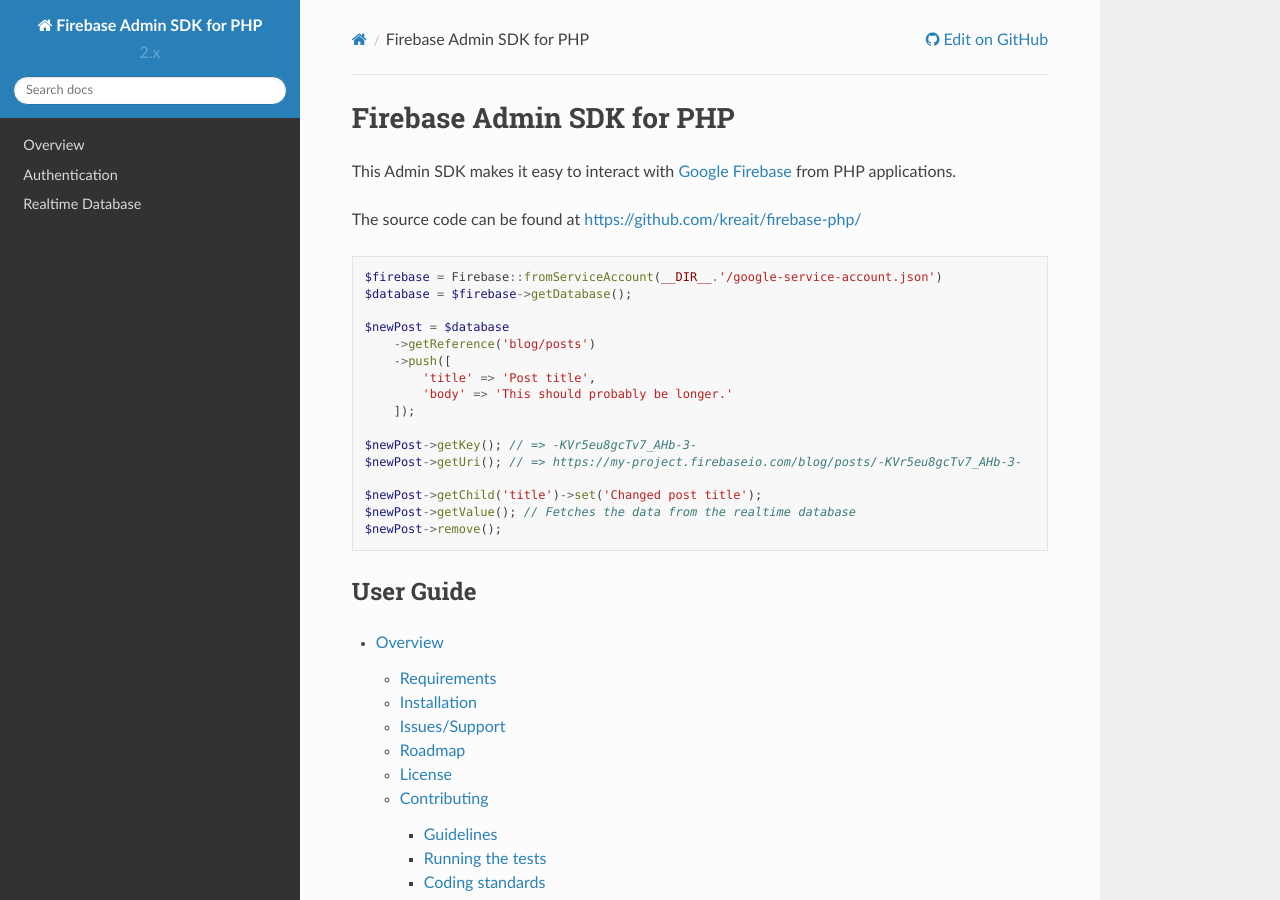
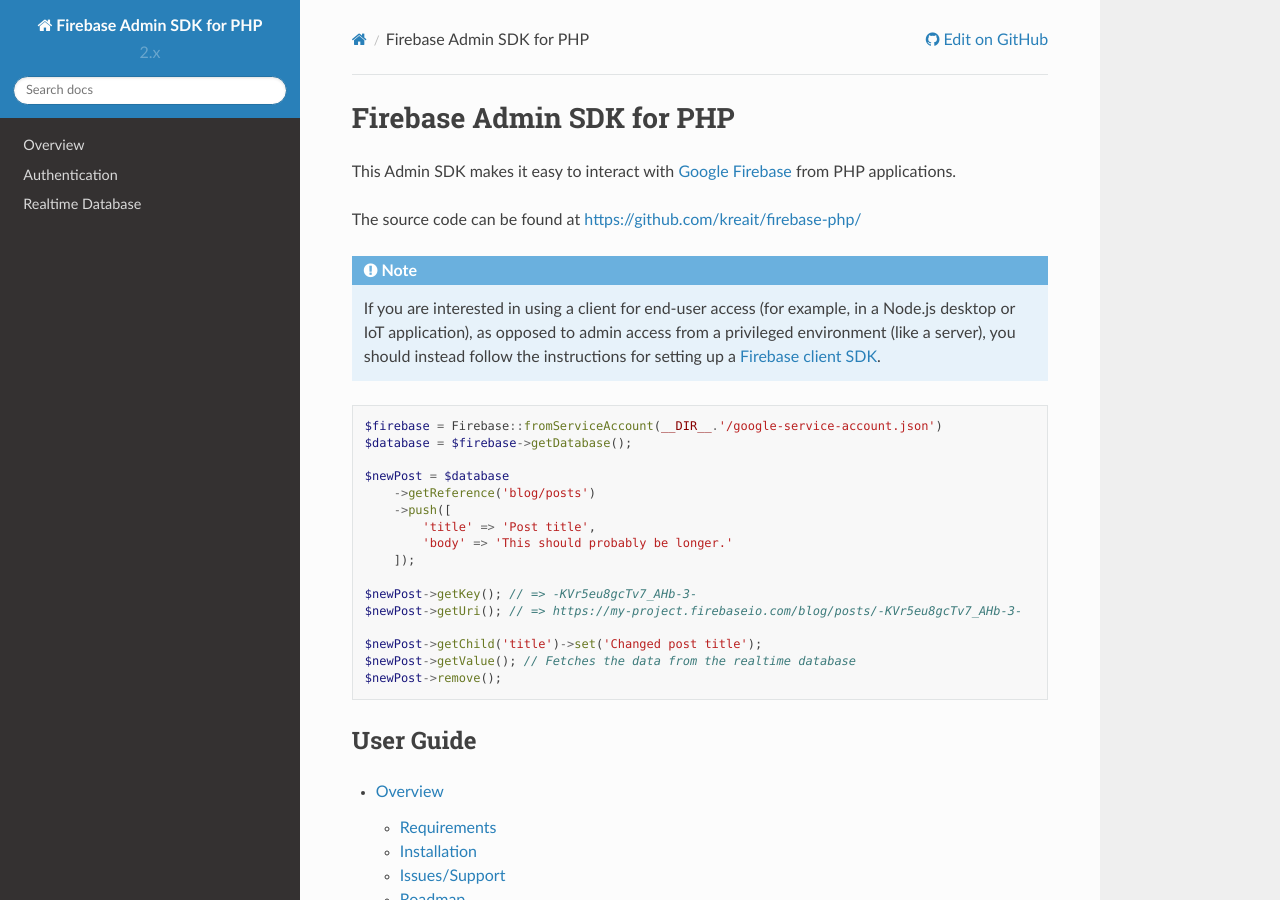
Before and after one commit to kreait/firebase-php, a Sphinx documentation site: the page built from docs/index.rst, in a window 1280 px wide and 900 px high. Built offline with Sphinx 7.4.7 and the Read the Docs theme 2.0.0, drawn with Linux system fonts in a browser that asks for light colours.

Commit message:
Add distinction from client SDKs

```diff
--- a/docs/index.rst
+++ b/docs/index.rst
@@ -8,6 +8,12 @@
 from PHP applications.
 
 The source code can be found at https://github.com/kreait/firebase-php/
+
+.. note::
+    If you are interested in using a client for end-user access (for example, in a Node.js desktop
+    or IoT application), as opposed to admin access from a privileged environment (like a server),
+    you should instead follow the instructions for setting up a
+    `Firebase client SDK <https://firebase.google.com/docs/>`_.
 
 .. code-block:: php
 
```
